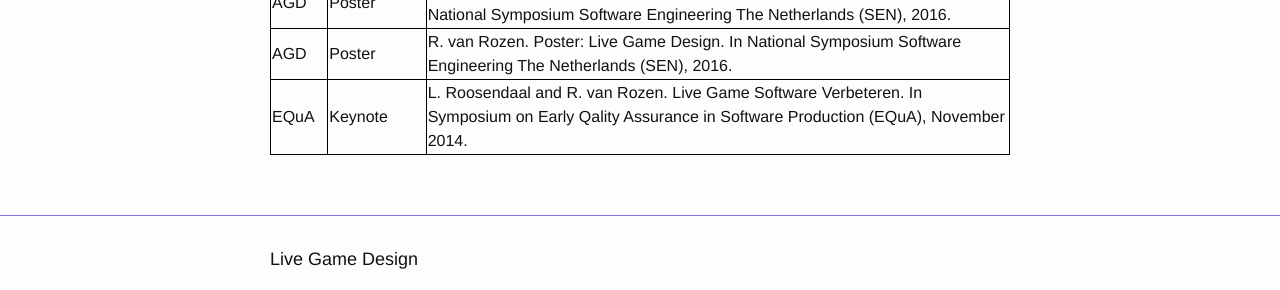
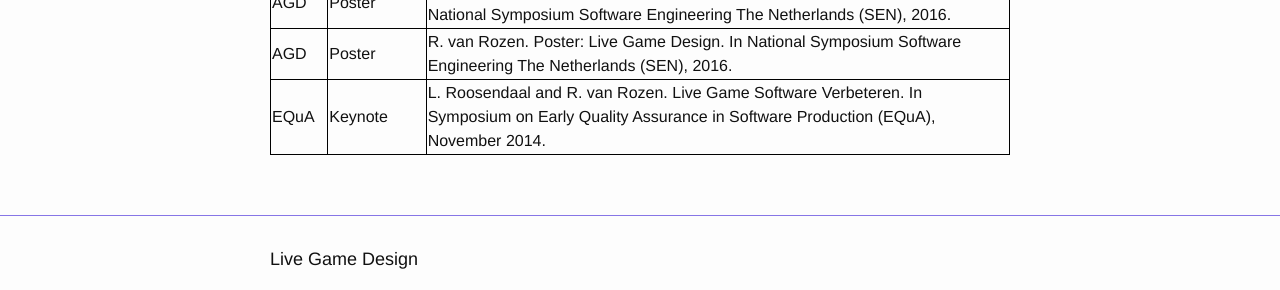
Before and after one commit to LiveGameDesign/LiveGameDesign.github.io, a Jekyll site: the page built from publications.md, in a window 1280 px wide. Shown: the part 1857-2147 px from the top of the page. Built offline with Jekyll 4.4.1, drawn with Linux system fonts in a browser that asks for light colours.

Commit message:
Fix typo

```diff
--- a/publications.md
+++ b/publications.md
@@ -63,4 +63,4 @@ Here we share other material, such as posters, presentation slides, workshop sli
 | AGD     | Presentation         | R. van Rozen, D. Karavolos, and S. Leijnen. Presentation: Tools for Adapting Game Mechanics and Mixed-Initiative Level Design. In Symposium on What’s Next for Procedural Content (WNFPCG), 2014. http://vrozen.github.io/wnfpcg2014/WNFPCG_slides_HvA.pptx. |
 | AGD    | Poster                | R. van Rozen and T. van der Storm. Poster: Live Domain- Specific Languages. In National Symposium Software Engineering The Netherlands (SEN), 2016.
 | AGD    | Poster                | R. van Rozen. Poster: Live Game Design. In National Symposium Software Engineering The Netherlands (SEN), 2016. |
-| EQuA    | Keynote              | L. Roosendaal and R. van Rozen. Live Game Software Verbeteren. In Symposium on Early Qality Assurance in Software Production (EQuA), November 2014. |
+| EQuA    | Keynote              | L. Roosendaal and R. van Rozen. Live Game Software Verbeteren. In Symposium on Early Quality Assurance in Software Production (EQuA), November 2014. |
```
